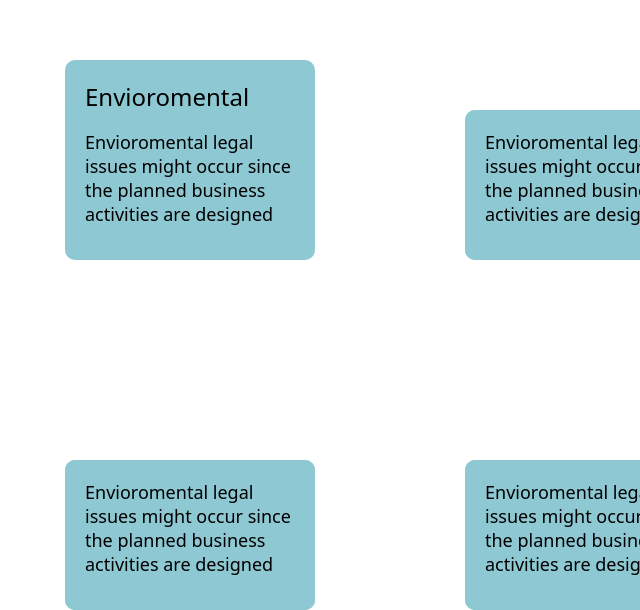
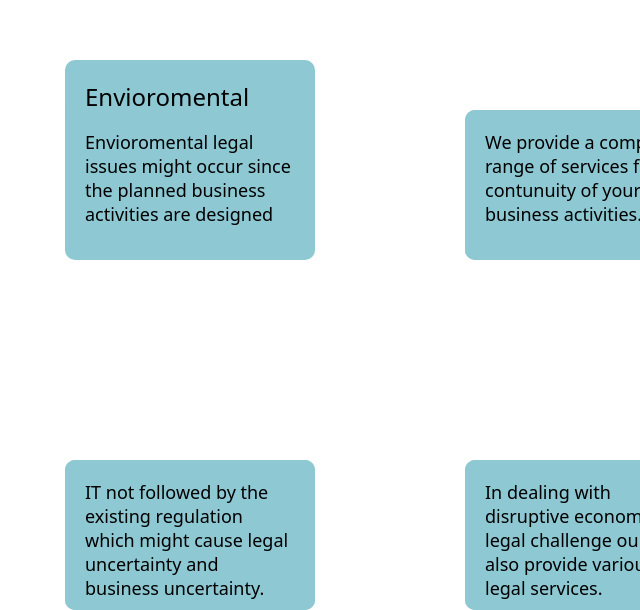
Before and after one commit to unironicbred/Lawyer-Landing-Page, a plain HTML site: page test.html in a window 1280 px wide. Shown: the part 1823-2433 px from the top of the page, without its empty margins (640-1280 px from the left). Drawn offline with Linux system fonts and the light colour scheme.

Commit message:
rearranged again

```diff
--- a/test.html
+++ b/test.html
@@ -82,7 +82,7 @@
     </section>
 
     <section class="paragraph-Corporate">
-      <div id="block-boxes2">Envioromental legal issues might occur since the planned business activities are designed</div>
+      <div id="block-boxes2">We provide a complete range of services for the contunuity of your business activities.</div>
     </section>
 
     <section class="Title-Information">
@@ -91,7 +91,7 @@
     </section>
 
     <section class="paragraph-Information">
-      <div id="block-boxes3">Envioromental legal issues might occur since the planned business activities are designed</div>
+      <div id="block-boxes3">IT not followed by the existing regulation which might cause legal uncertainty and business uncertainty.</div>
     </section>
 
     <section class="Title-Other">
@@ -99,7 +99,7 @@
     </section>
 
     <section class="paragraph-Other">
-      <div id="block-boxes4">Envioromental legal issues might occur since the planned business activities are designed</div>
+      <div id="block-boxes4">In dealing with disruptive economic and legal challenge our firm also provide various legal services.</div>
     </section>
     <!--box content-->
 
```
